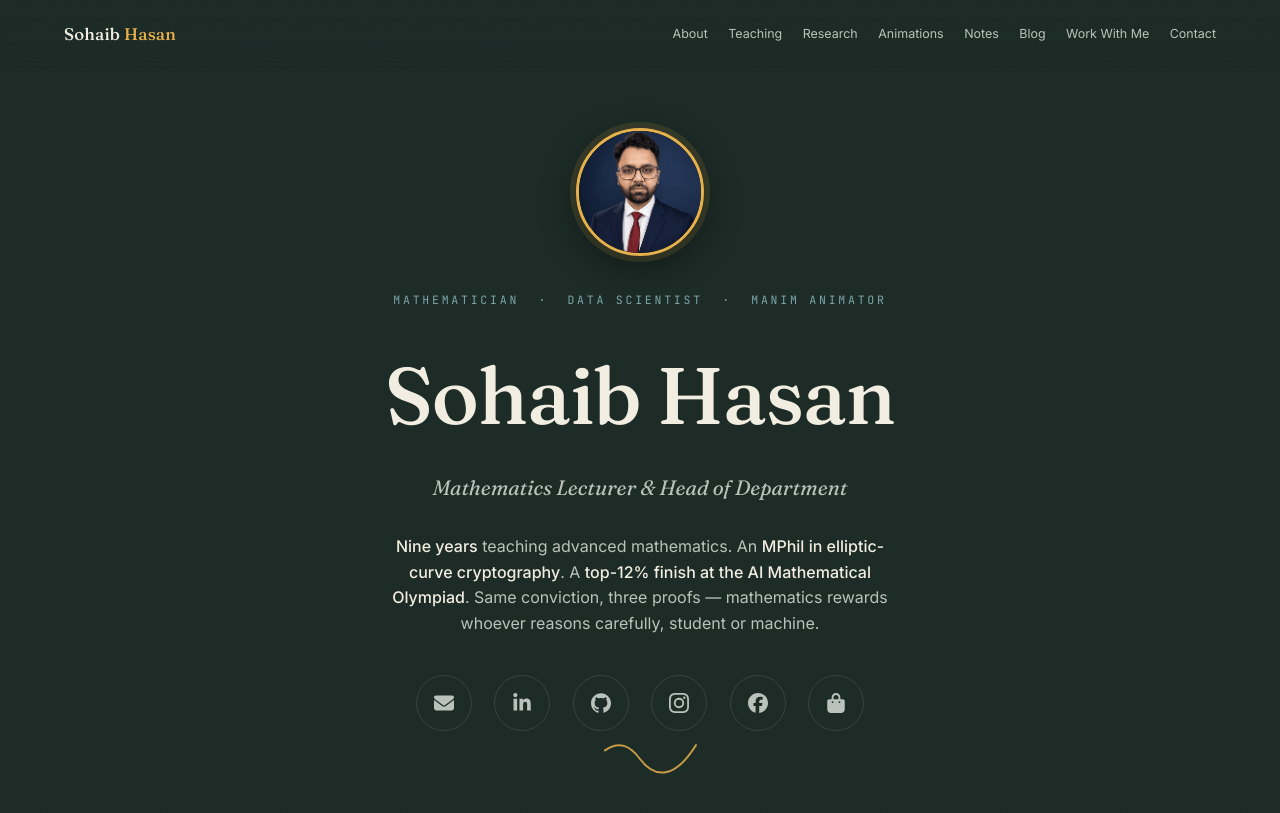
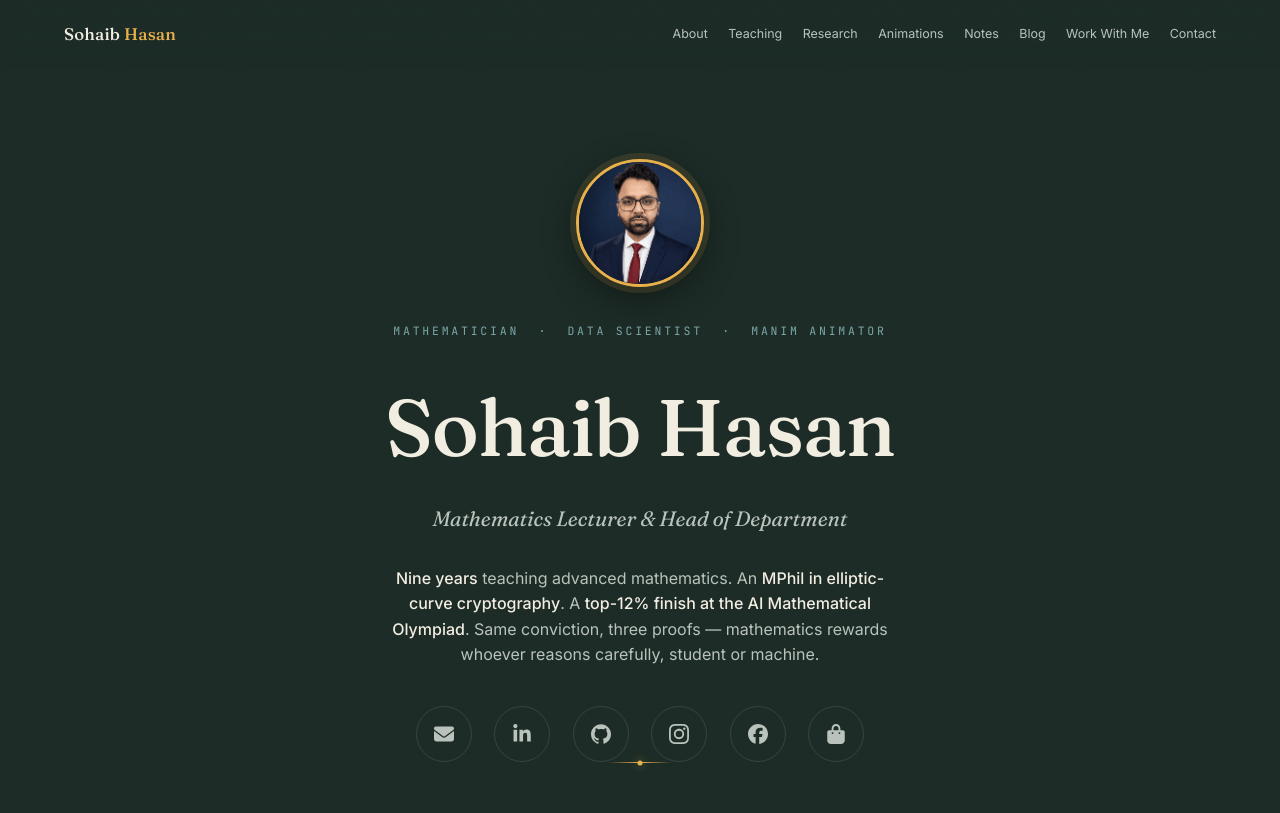
Before and after one commit to Sohaib-Hasan/Sohaib-Hasan.github.io, a Jekyll site: the page index.html, which Jekyll copies as it is, in a window 1280 px wide and 900 px high. Shown: the top 813 px of the window. Built offline with Jekyll 4.4.1, drawn with Linux system fonts in a browser that asks for light colours.

Commit message:
Add files via upload

```diff
--- a/index.html
+++ b/index.html
@@ -93,10 +93,7 @@
       <a href="https://web.facebook.com/plotlab1/reels/" class="social-icon" aria-label="Facebook" title="Facebook" target="_blank" rel="noopener"><svg viewBox="0 0 24 24"><path d="M9.101 23.691v-7.98H6.627v-3.667h2.474v-1.58c0-4.085 1.848-5.978 5.858-5.978.401 0 .955.042 1.468.103a8.68 8.68 0 0 1 1.141.195v3.325a8.623 8.623 0 0 0-.653-.036 26.805 26.805 0 0 0-.733-.009c-.707 0-1.259.096-1.675.309a1.686 1.686 0 0 0-.679.622c-.258.42-.374.995-.374 1.752v1.297h3.919l-.386 2.103-.287 1.564h-3.246v8.245C19.396 23.238 24 18.179 24 12.044c0-6.627-5.373-12-12-12s-12 5.373-12 12c0 5.628 3.874 10.35 9.101 11.647Z"/></svg></a>
       <a href="https://plotlab1.gumroad.com" class="social-icon" aria-label="Gumroad" title="Gumroad" target="_blank" rel="noopener"><svg viewBox="0 0 448 512"><path d="M160 112c0-35.3 28.7-64 64-64s64 28.7 64 64l0 48-128 0 0-48zm-48 48l-64 0c-26.5 0-48 21.5-48 48L0 416c0 53 43 96 96 96l256 0c53 0 96-43 96-96l0-208c0-26.5-21.5-48-48-48l-64 0 0-48C336 50.1 285.9 0 224 0S112 50.1 112 112l0 48zm24 48a24 24 0 1 1 0 48 24 24 0 1 1 0-48zm152 24a24 24 0 1 1 48 0 24 24 0 1 1 -48 0z"/></svg></a>
     </div>
-    <svg class="hero-loop" viewBox="0 0 120 56" aria-hidden="true">
-      <path d="M4 40 C 30 8, 45 8, 60 28 S 95 48, 116 14" />
-      <circle r="3" cx="4" cy="40" />
-    </svg>
+    <div class="hero-divider" aria-hidden="true"></div>
   </div>
 </section>
 
--- a/style.css
+++ b/style.css
@@ -332,37 +332,20 @@ footer{
   .will-animate{ opacity:1; transform:none; transition:none; }
 }
 
-/* ---- hero mini animation (small looping graph, subtle) ---- */
-.hero-loop{
-  width:120px; height:56px; margin:0 auto 1.6rem;
-  opacity:0.85;
+/* ---- hero divider (subtle static accent) ---- */
+.hero-divider{
+  width:64px; height:1px;
+  margin:0 auto 1.6rem;
+  background: linear-gradient(90deg, transparent, var(--gold), transparent);
+  position:relative;
 }
-.hero-loop path{
-  fill:none; stroke:var(--gold); stroke-width:2; stroke-linecap:round;
-  stroke-dasharray:150; stroke-dashoffset:0;
-  animation: loopdraw 3.2s ease-in-out infinite;
-}
-.hero-loop circle{
-  fill:var(--gold);
-  animation: loopdot 3.2s ease-in-out infinite;
-  offset-path: path("M4 40 C 30 8, 45 8, 60 28 S 95 48, 116 14");
-  offset-rotate: 0deg;
-}
-@keyframes loopdraw{
-  0%{ stroke-dashoffset:150; }
-  45%{ stroke-dashoffset:0; }
-  55%{ stroke-dashoffset:0; }
-  100%{ stroke-dashoffset:-150; }
-}
-@keyframes loopdot{
-  0%{ offset-distance:0%; opacity:0; }
-  8%{ opacity:1; }
-  45%{ offset-distance:100%; opacity:1; }
-  50%{ opacity:0; }
-  100%{ opacity:0; offset-distance:100%; }
-}
-@media (prefers-reduced-motion: reduce){
-  .hero-loop path, .hero-loop circle{ animation:none; stroke-dashoffset:0; }
+.hero-divider::after{
+  content:'';
+  position:absolute; left:50%; top:50%;
+  width:5px; height:5px; border-radius:50%;
+  background:var(--gold);
+  transform:translate(-50%,-50%);
+  box-shadow:0 0 8px rgba(232,176,75,0.6);
 }
 
 /* ---- stat count-up target ---- */
```
